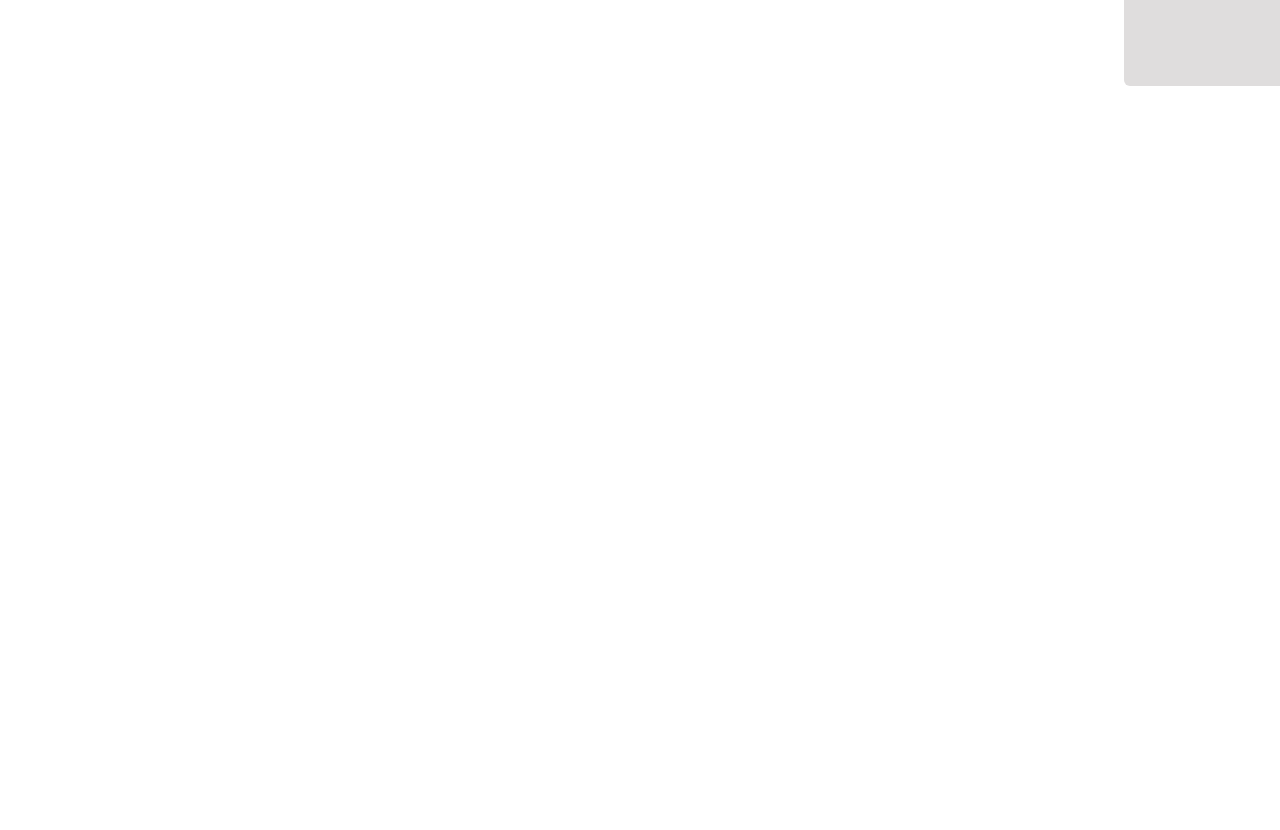
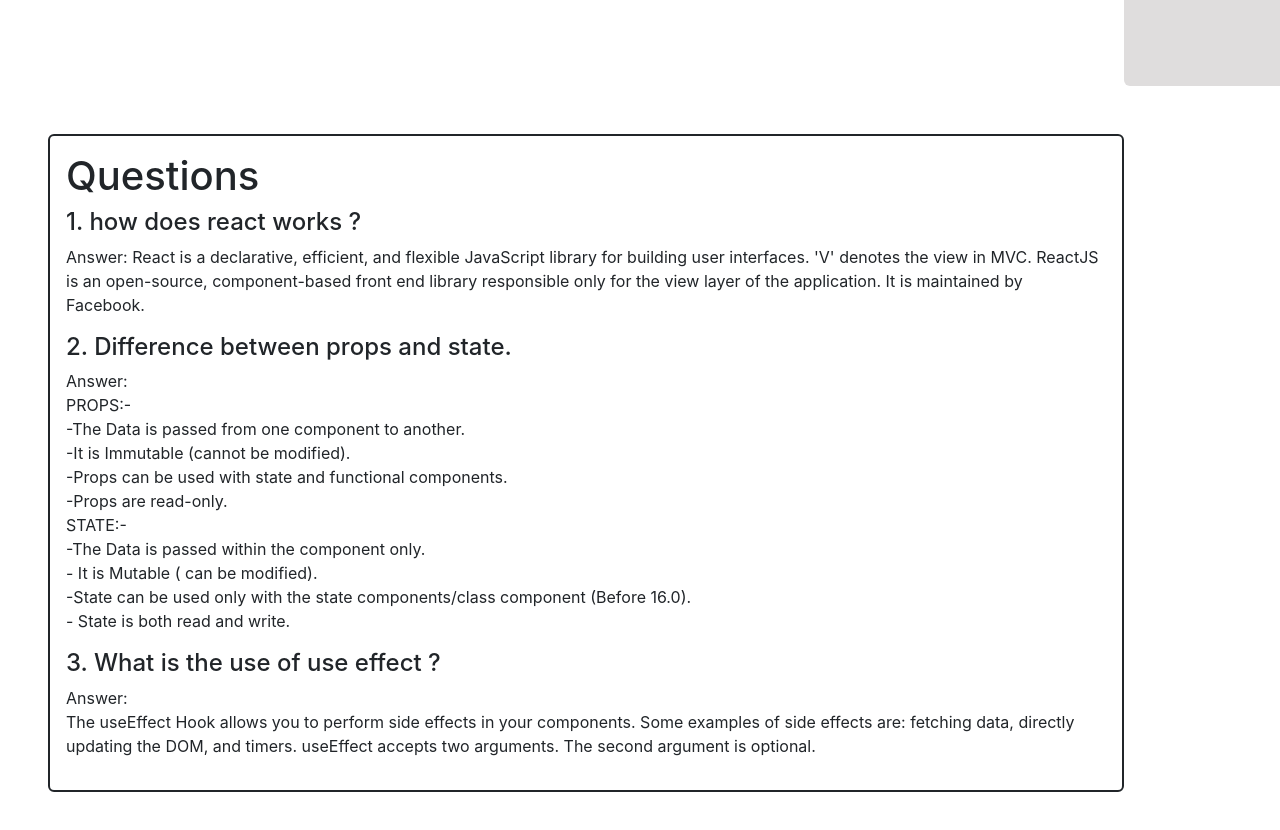
Before and after one commit to sojeeb01768/fitness-club, a React (Create React App) app: page / in a window 1280 px wide. Shown: the part 1900-2730 px from the top of the page. Before the commit the page ends 1986 px from the top, so only its background shows below. Built offline with nearby package versions, Linux system fonts and the light colour scheme.

Commit message:
Question section added

```diff
--- a/src/components/Body/Body.js
+++ b/src/components/Body/Body.js
@@ -33,14 +33,40 @@ const Body = () => {
                         handleClick={handleClick}
                     ></Exercise>)
 
+
                 }
 
             </div>
             <div className="profile-container  text-center p-4 rounded">
                 <Cart profile={profile}></Cart>
             </div>
-        </div>
-    )
+            <div className=' mx-auto my-5 ms-5 border border-dark rounded border-2 p-3'>
+                <h1>Questions</h1>
+                <h4>1. how does react works ?</h4>
+                <p>Answer: React is a declarative, efficient, and flexible JavaScript library for building user interfaces. 'V' denotes the view in MVC. ReactJS is an open-source, component-based front end library responsible only for the view layer of the application. It is maintained by Facebook.</p>
+                <h4>2. Difference between props and state.</h4>
+                <p>Answer: <br />
+                    PROPS:- <br />
+                    -The Data is passed from one component to another. <br />
+                    -It is Immutable (cannot be modified). <br />
+                    -Props can be used with state and functional components. <br />
+                    -Props are read-only. <br />
+                    STATE:- <br />
+                    -The Data is passed within the component only. <br />
+                    -	It is Mutable ( can be modified). <br />
+                    -State can be used only with the state components/class component (Before 16.0). <br />
+                    -	State is both read and write.
+                </p>
+                <h4>3. What is the use of use effect ?</h4>
+                <p>
+                    Answer: <br />
+                    The useEffect Hook allows you to perform side effects in your components.
+                    Some examples of side effects are: fetching data, directly updating the DOM, and timers.
+                    useEffect accepts two arguments. The second argument is optional.
+                    </p>
+                    </div>
+            </div>
+            )
 };
 
-export default Body;
+            export default Body;
--- a/src/components/Exercise/Exercise.js
+++ b/src/components/Exercise/Exercise.js
@@ -2,11 +2,10 @@ import React from 'react';
 
 const Exercise = (props) => {
     const { exercise, handleClick } = props;
-    const { id, name, age, img, time, description } = exercise;
+    const { name, age, img, time, description } = exercise;
     return (
 
         <div className="">
-
             <div className="card" style={{ width: "18rem" }}>
                 <img src={img} className=" card-img-top p-2" alt="" />
                 <div className="card-body">
@@ -15,10 +14,8 @@ const Exercise = (props) => {
                     <p className="card-text">For Age: {age}</p>
                     <p className="card-text">Time Required: {time} m</p>
                     <button onClick={() => handleClick(exercise)} className="btn btn-primary w-100">Add to list</button>
-
                 </div>
             </div>
-
         </div>
     );
 };
```
